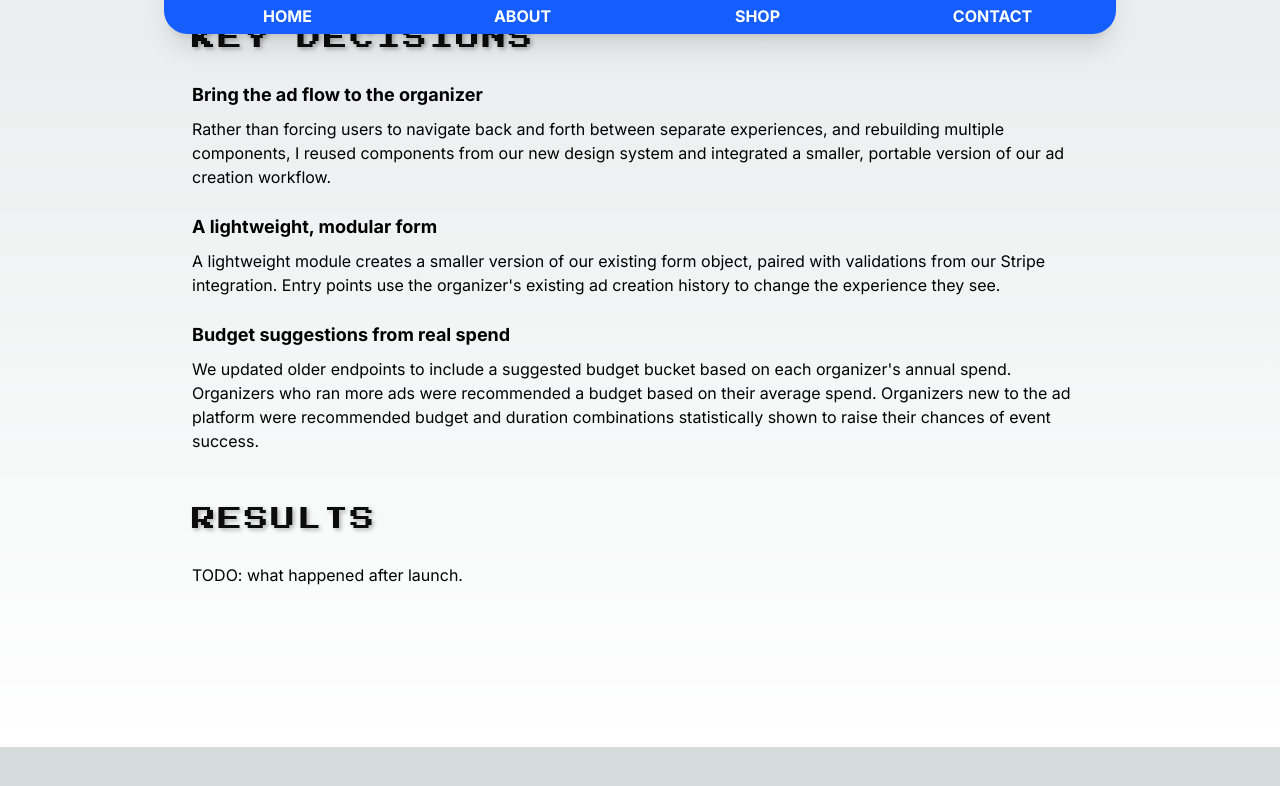
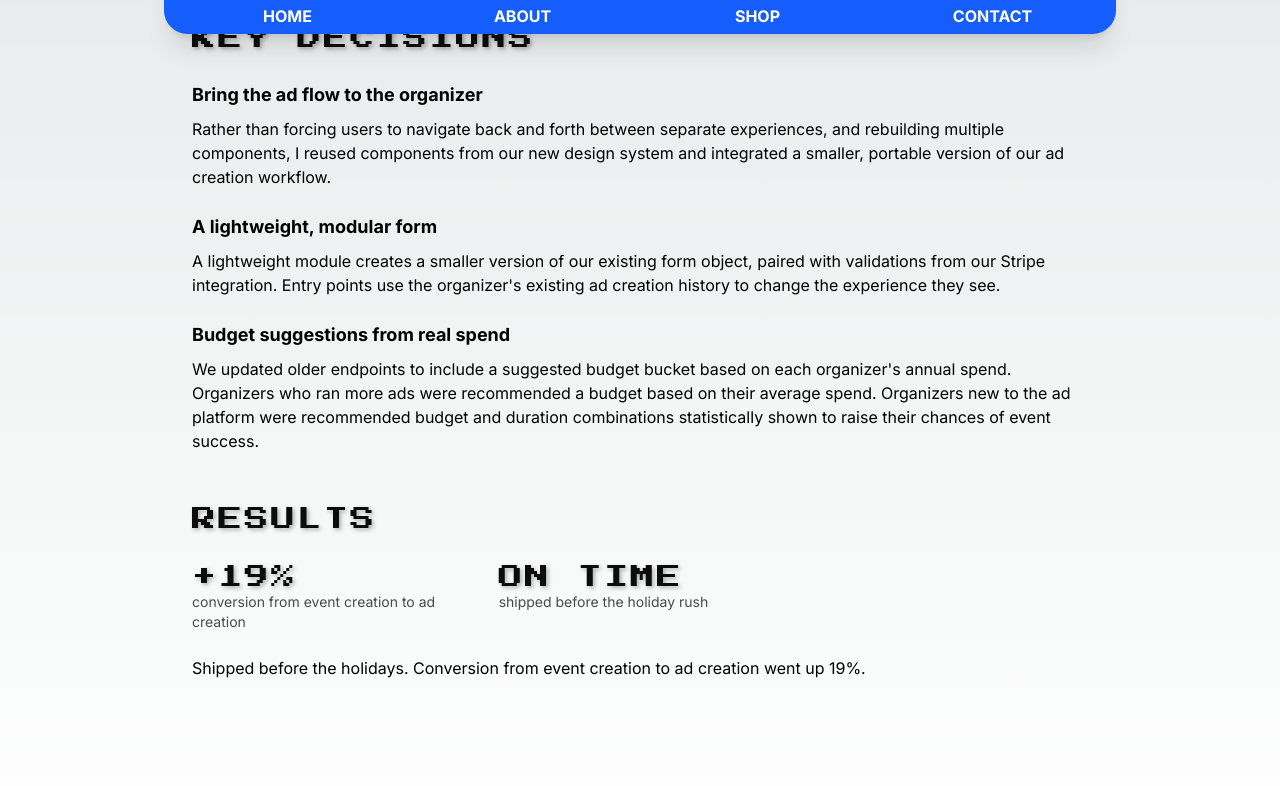
Before and after one commit to km3337/km3337.github.io, a Next.js app: page /work/instant-ads in a window 1280 px wide. Shown: the part 754-1540 px from the top of the page. Before the commit the page ends 1501 px from the top, so only its background shows below. Built offline with nearby package versions, Linux system fonts and the light colour scheme.

Commit message:
Add Instant Ads results
Co-Authored-By: Claude Opus 5.5 <noreply@anthropic.com>

```diff
--- a/src/app/work/caseStudies.ts
+++ b/src/app/work/caseStudies.ts
@@ -45,7 +45,7 @@ export const CASE_STUDIES: CaseStudy[] = [
         year: "TODO",
         tags: ["engineering"],
         summary: "A lightweight, modular way for organizers to launch Eventbrite ads from anywhere in the organizer workspace.",
-        result: "TODO: one-line result",
+        result: "+19% event-to-ad conversion",
         role: "Senior Software Engineer, Ads Experience",
         collaborators: [],
         challenge: "Organizers had a hard time getting from core event management to the ad creation platform. Engineering was on a holiday time crunch and needed a solution that was quick, stable, and worked with both the legacy organizer pages and the new rebrand.",
@@ -64,7 +64,11 @@ export const CASE_STUDIES: CaseStudy[] = [
             },
         ],
         outcome: {
-            summary: "TODO: what happened after launch.",
+            summary: "Shipped before the holidays. Conversion from event creation to ad creation went up 19%.",
+            metrics: [
+                { value: "+19%", label: "conversion from event creation to ad creation" },
+                { value: "On time", label: "shipped before the holiday rush" },
+            ],
         },
     },
 ];
```
